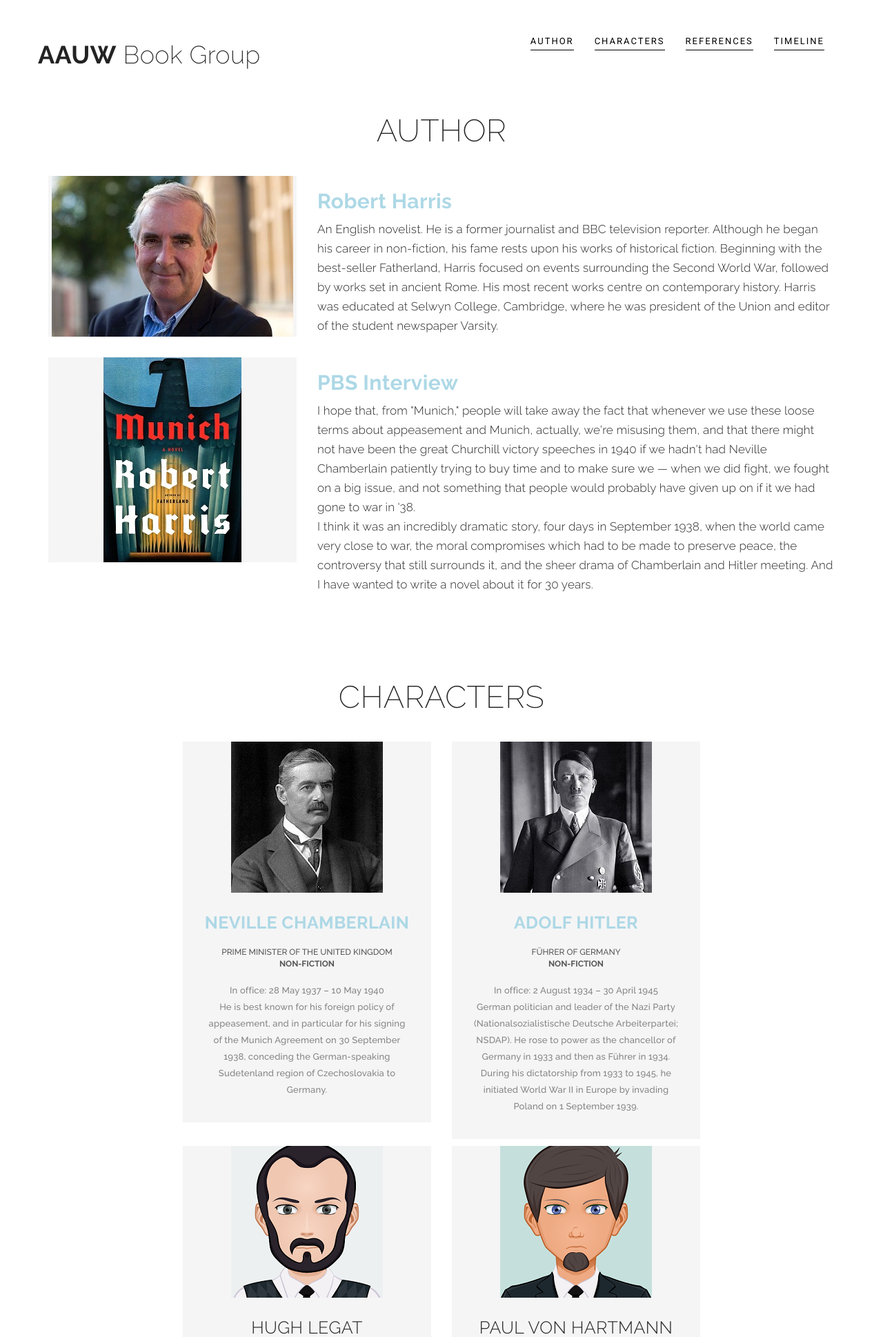
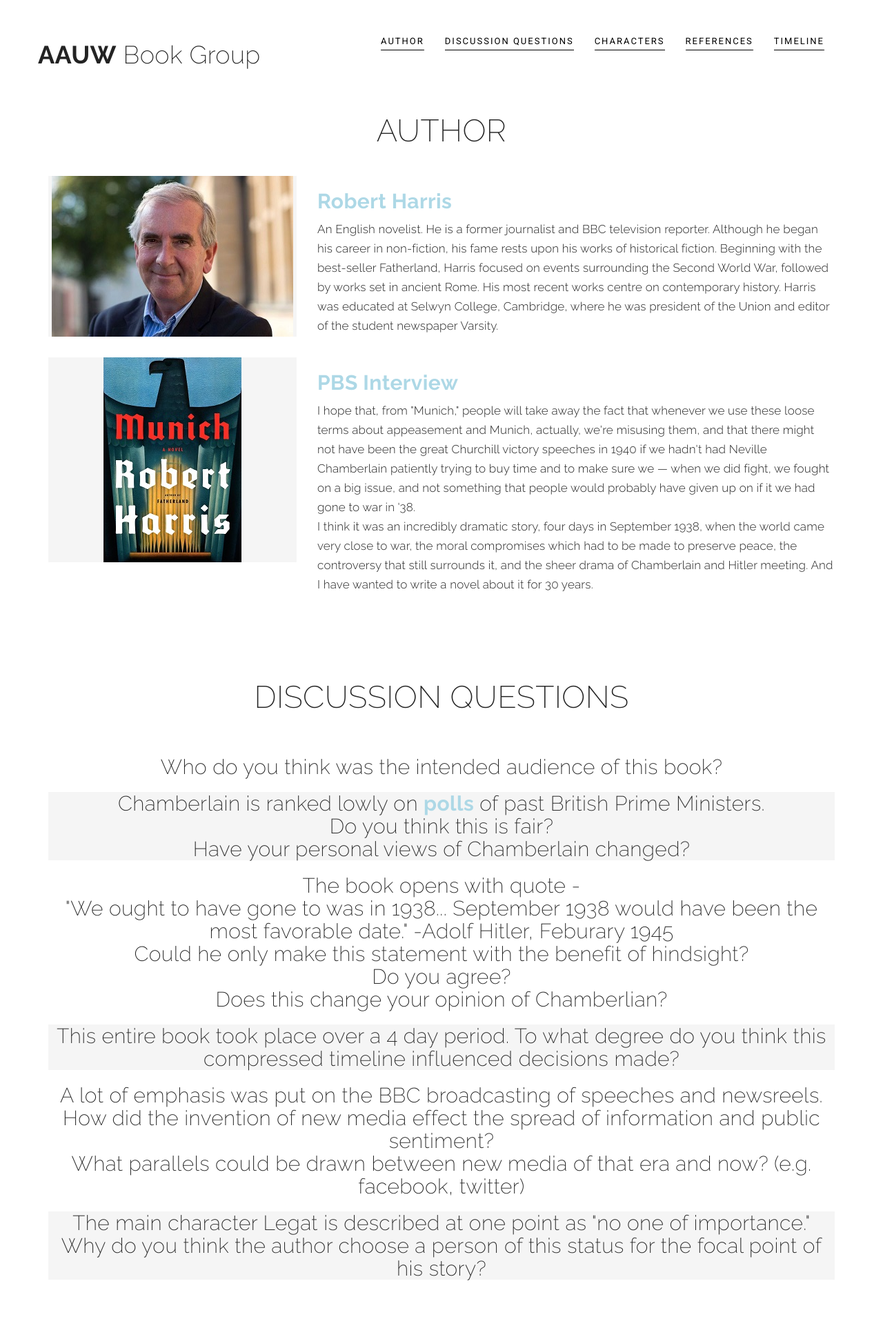
Before and after one commit to colee222/NFS-Munich-AAUW-Book-Club, a Django app: page / in a window 1280 px wide. Shown: the top 1938 px of the page at 69% size. Run offline with Django 3.2, Linux system fonts and the light colour scheme; some libraries are stand-ins or nearby versions.

Commit message:
questions

```diff
--- a/munich/templates/index.html
+++ b/munich/templates/index.html
@@ -38,6 +38,9 @@
 						</li>
 						<li>
 							<a class="page-scroll" href="#author">Author</a>
+						</li>
+                        <li>
+							<a class="page-scroll" href="#questions">Discussion Questions</a>
 						</li>
                         <li>
 							<a class="page-scroll" href="#team">Characters</a>
@@ -114,6 +117,54 @@
 
             </div>
          </section>
+
+
+               <section id="questions">
+			<div class="container">
+				<div class="row">
+					<div class="col-lg-12 text-center">
+						<div class="section-title">
+							<h2>Discussion Questions</h2>
+						</div>
+					</div>
+				</div>
+                   </div>
+                <div class="container">
+				<div class="row">
+					<div class="col-lg-12 text-center">
+
+				  <div class="team-text">
+                         <h2>Who do you think was the intended audience of this book?</h2>
+						</div>
+                  <div class="team-item">
+                      <h2>Chamberlain is ranked lowly on <a href="https://en.wikipedia.org/wiki/Historical_rankings_of_prime_ministers_of_the_United_Kingdom"><strong>polls</strong></a> of past British Prime Ministers. <br>Do you think this is fair?<br>Have your personal views of Chamberlain changed?</h2>
+						</div>
+
+                     <div class="team-text">
+                         <h2>The book opens with quote - <br>
+                         "We ought to have gone to was in 1938... September 1938 would have been the most favorable date." -Adolf Hitler, Feburary 1945 <br>
+                         Could he only make this statement with the benefit of hindsight? <br> Do you agree? <br> Does this change your opinion of Chamberlian?
+                         </h2>
+						</div>
+                      <div class="team-item">
+                      <h2>This entire book took place over a 4 day period. To what degree do you think this compressed timeline influenced decisions made?</h2>
+						</div>
+                    <div class="team-text">
+                         <h2>A lot of emphasis was put on the BBC broadcasting of speeches and newsreels. <br>How did the invention of new media effect the spread of information and public sentiment?<br> What parallels could be drawn between new media of that era and now? (e.g. facebook, twitter)
+                         </h2>
+						</div>
+
+                         <div class="team-item">
+                      <h2>The main character Legat is described at one point as "no one of importance." Why do you think the author choose a person of this status for the focal point of his story?</h2>
+						</div>
+
+					</div>
+				</div>
+                   </div>
+        </section>
+
+
+
 
 
 
```
